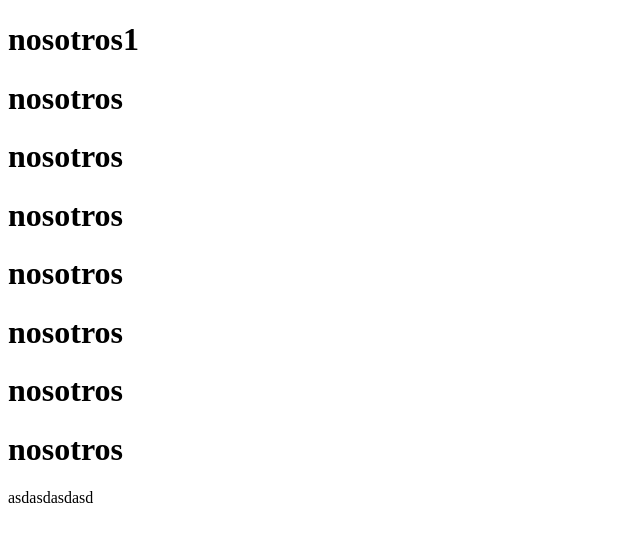
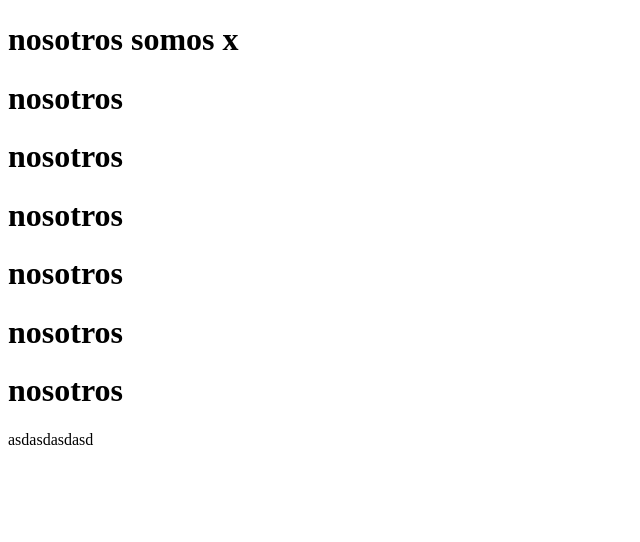
Before and after one commit to brianpr/arquitecto, a plain HTML site: page nosotros.html in a window 1280 px wide. Shown: the whole page, without its empty margins (0-640 px from the left). Drawn offline with Linux system fonts and the light colour scheme.

Commit message:
nosotros somos x

```diff
--- a/nosotros.html
+++ b/nosotros.html
@@ -6,8 +6,7 @@
   <title>Document</title>
 </head>
 <body>
-  <h1>nosotros1</h1>
-  <h1>nosotros</h1>
+  <h1>nosotros somos x</h1>
   <h1>nosotros</h1>
   <h1>nosotros</h1>
   <h1>nosotros</h1>
```
